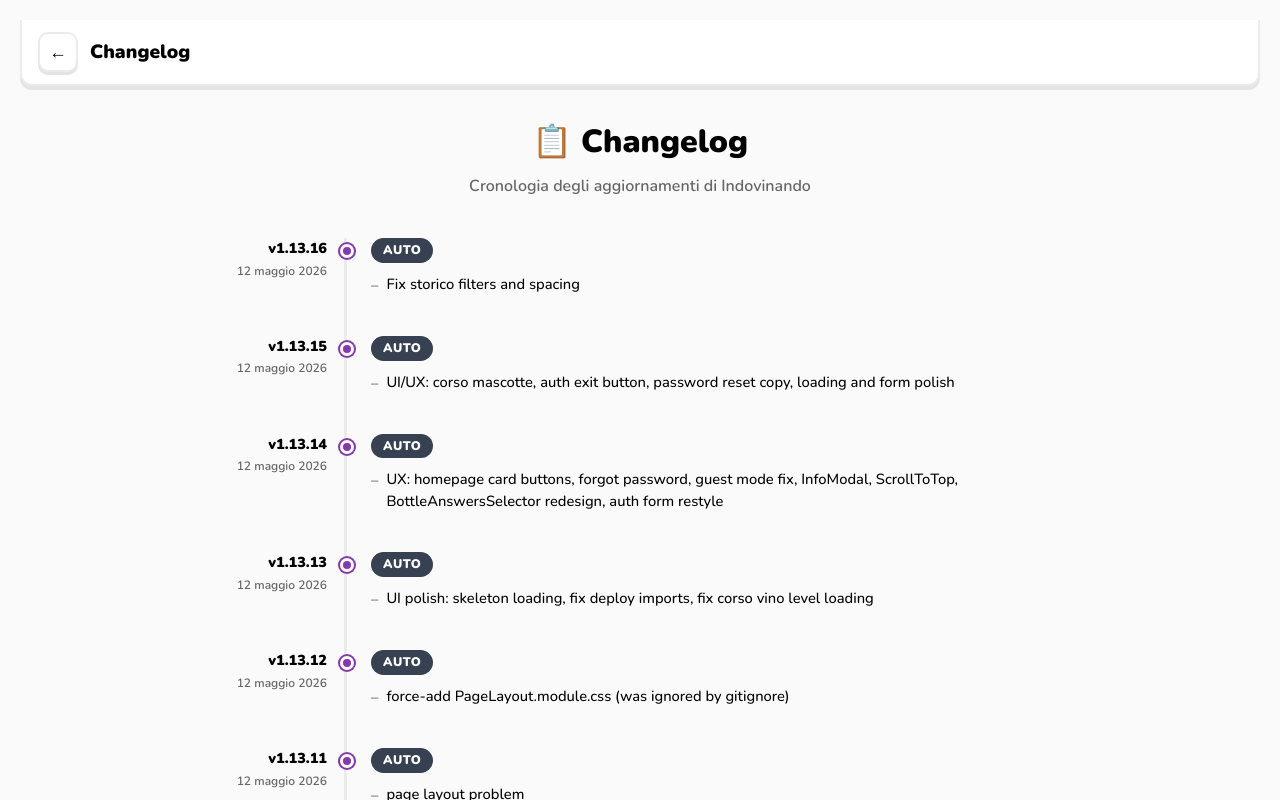
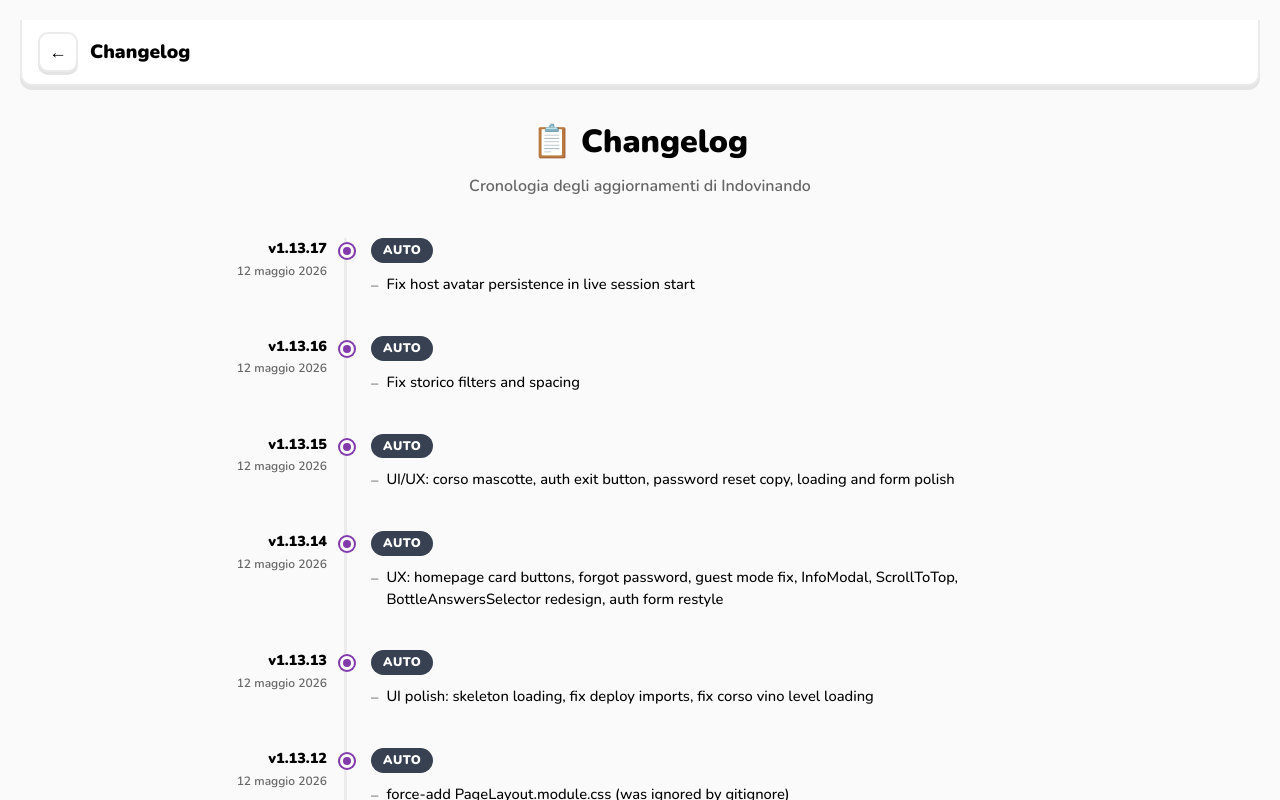
Before and after one commit to Phosl/indovinando, a Next.js app: page /changelog in a window 1280 px wide. Shown: the top 800 px of the page. Built offline with nearby package versions, Linux system fonts and the light colour scheme; no server answers.

Commit message:
chore: update changelog

```diff
--- a/src/app/changelog/page.js
+++ b/src/app/changelog/page.js
@@ -7,6 +7,15 @@
 }
 
 const CHANGELOG = [
+  {
+    version: '1.13.17',
+    date: '12 maggio 2026',
+    label: 'Auto',
+    changes: [
+      'Fix host avatar persistence in live session start',
+    ],
+  },
+
   {
     version: '1.13.16',
     date: '12 maggio 2026',
```
